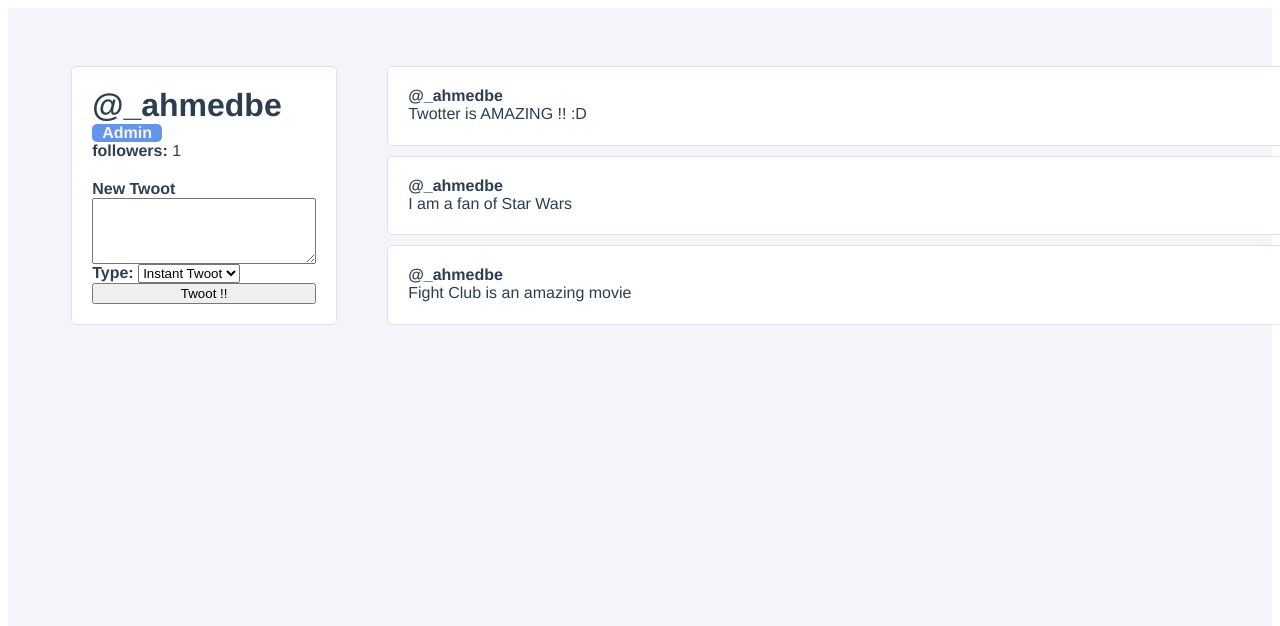
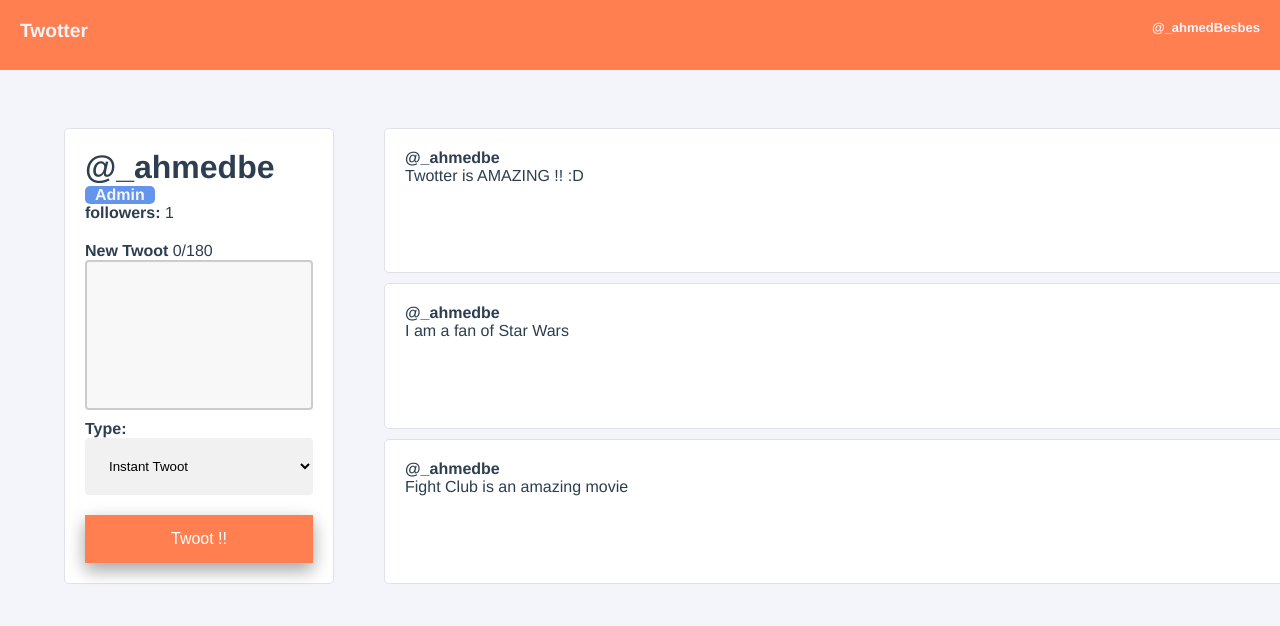
Before and after one commit to GrayWolf013/Twotter, a Vue app: page / in a window 1280 px wide. Shown: the top 626 px of the page. Built offline with nearby package versions, Linux system fonts and the light colour scheme.

Commit message:
add scss compatibility, create a global style file, add twoot length limit

```diff
--- a/package.json
+++ b/package.json
@@ -9,6 +9,8 @@
   },
   "dependencies": {
     "core-js": "^3.8.3",
+    "node-sass": "^8.0.0",
+    "sass-loader": "^13.2.0",
     "vue": "^3.2.13"
   },
   "devDependencies": {
--- a/src/App.vue
+++ b/src/App.vue
@@ -1,5 +1,13 @@
 <template>
   <div id="app">
+  <nav>
+  <div class="navigation__logo">
+  Twotter
+  </div>
+  <div class="navigation__username">
+  @_{{ user.username }}
+  </div>
+  </nav>
     <UserProfile/>
   </div>
 </template>
@@ -11,11 +19,18 @@ export default {
   name: 'App',
   components: {
     UserProfile
+  },
+  data() {
+    return {
+      user: {
+        username: "ahmedBesbes"
+      }
+    }
   }
 }
 </script>
 
-<style>
+<style lang="scss">
 #app {
   font-family: Avenir, Helvetica, Arial, sans-serif;
   -webkit-font-smoothing: antialiased;
@@ -24,4 +39,28 @@ export default {
   min-height: 100vh;
   background-color: #F3F5FA;
 }
+
+nav {
+  width: 100%;
+  background-color: coral;
+  height: 70px;
+
+  .navigation__logo {
+    margin: 20px;
+    float: left;
+    text-align: center;
+    color: #F3F5FA;
+    font-weight: bolder;
+    font-size: larger;
+  }
+
+  .navigation__username {
+    margin: 20px;
+    float: right;
+    text-align: center;
+    color: #F3F5FA;
+    font-weight: 600;
+    font-size: small;
+  }
+}
 </style>
--- a/src/components/TwotterItem.vue
+++ b/src/components/TwotterItem.vue
@@ -32,7 +32,7 @@ export default {
 </script>
 
 
-<style>
+<style lang="scss" scoped>
 .twoot-item {
     padding: 20px;
     background-color: white;
@@ -41,13 +41,13 @@ export default {
     box-sizing: border-box;
     cursor: pointer;
     transition: all 0.25s case;
-}
 
-.twoot-item:hover {
-    transform: scale(1.1, 1.1);
-}
+    &:hover {
+        transform: scale(1.1, 1.1);
+    }
 
-.twoot-item__user {
-    font-weight: bold;
+    .twoot-item__user {
+        font-weight: bold;
+    }
 }
 </style>
--- a/src/components/UserProfile.vue
+++ b/src/components/UserProfile.vue
@@ -8,8 +8,10 @@
             <div class="user-profile__follower-count">
                 <strong>followers: </strong>{{ followers }}
             </div>
-            <form class="user-profile__create-twoot" @submit.prevent="createNewTwoot">
-                <label for="newTwoot"><strong>New Twoot</strong></label>
+
+            <form class="user-profile__create-twoot" @submit.prevent="createNewTwoot"
+                :class="{ '--exeeded': NewTwootCharacterCount > 180 }">
+                <label for="newTwoot"><strong>New Twoot</strong> {{ NewTwootCharacterCount }}/180</label>
                 <textarea id="newTwoot" v-model="newTwoot.content" rows="4"></textarea>
                 <div class="user-profile__create-twoot-type">
                     <label for="newTwootType"><strong>Type: </strong></label>
@@ -21,6 +23,7 @@
                 </div>
                 <button>Twoot !!</button>
             </form>
+
         </div>
         <div class="user-profile__twoots-wrapper">
             <TwotterItem v-for="twoot in user.twoots" :key="twoot.id" :username="user.username" :twoot="twoot"
@@ -86,7 +89,11 @@ export default {
     computed: {
         fullName() {
             return `${this.user.firstName} ${this.user.lastName}`;
+        },
+        NewTwootCharacterCount() {
+            return this.newTwoot.content.length
         }
+
     },
     mounted() {
         this.followUser()
@@ -98,13 +105,12 @@ export default {
 </script>
 
 
-<style scoped>
+<style lang="scss" scoped>
 .user-profile {
     display: grid;
     grid-template-columns: 1fr 3fr;
     width: 100%;
     padding: 58px 5%;
-}
 
     .user-profile__user-panel {
         display: flex;
@@ -134,6 +140,40 @@ export default {
         padding-top: 20px;
         display: flex;
         flex-direction: column;
+
+        &.--exeeded {
+            color: red;
+            border-color: red;
+
+            button {
+                background-color: grey;
+                color: white;
+                border: none;
+            }
+        }
+
+
+        textarea {
+            margin-bottom: 10px;
+            width: 100%;
+            height: 150px;
+            padding: 12px 20px;
+            box-sizing: border-box;
+            border: 2px solid #ccc;
+            border-radius: 4px;
+            background-color: #f8f8f8;
+            resize: none;
+        }
+
+        select {
+            width: 100%;
+            padding: 20px;
+            border: none;
+            border-radius: 4px;
+            background-color: #f1f1f1;
+            margin-bottom: 20px;
+        }
+    }
 }
 
 h1 {
--- /dev/null
+++ b/src/styles/base.scss
@@ -0,0 +1,22 @@
+body {
+    margin: 0;
+}
+
+button {
+    background-color: coral;
+    border: none;
+    color: white;
+    padding: 15px 32px;
+    text-align: center;
+    text-decoration: none;
+    display: inline-block;
+    font-size: 16px;
+  }
+
+button {
+    box-shadow: 0 8px 16px 0 rgba(0, 0, 0, 0.2), 0 6px 20px 0 rgba(0, 0, 0, 0.19);
+}
+
+button:hover {
+    box-shadow: 0 12px 16px 0 rgba(0, 0, 0, 0.24), 0 17px 50px 0 rgba(0, 0, 0, 0.19);
+}
--- a/vue.config.js
+++ b/vue.config.js
@@ -1,4 +1,15 @@
 const { defineConfig } = require('@vue/cli-service')
+
 module.exports = defineConfig({
   transpileDependencies: true
 })
+
+module.exports = {
+  css: {
+    loaderOptions: {
+      sass: {
+        additionalData: '@import "@/styles/base.scss";',
+      },
+    },
+  },
+};
```
Also changed, not shown: src/assets/users.json (added, +46 -0 lines), 1 other file (tests, documents, lock files or other folders). Lines whose indentation alone changed are shown as unchanged.
